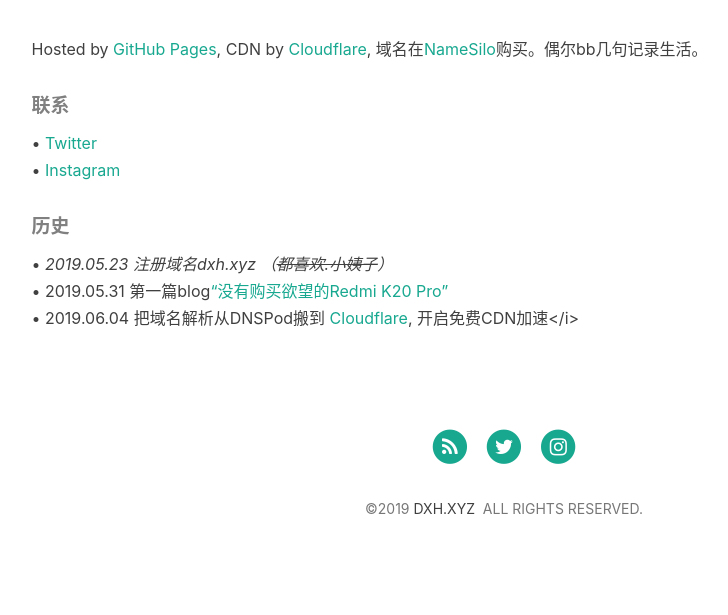
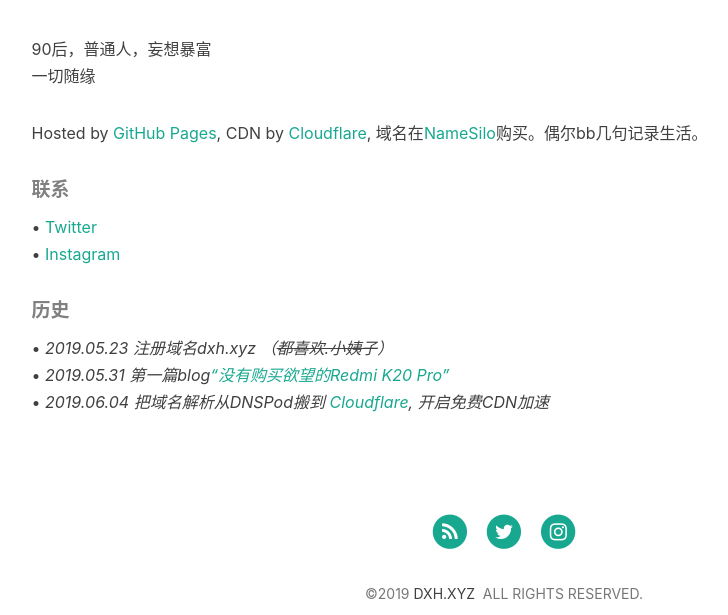
Before and after one commit to Devinteng/blog2, a Jekyll site: the page built from about.html, in a window 1280 px wide. Shown: the part 612-1227 px from the top of the page, without its empty margins (136-864 px from the left). Built offline with Jekyll 4.4.1, drawn with Linux system fonts in a browser that asks for light colours; nearby versions of some CDN libraries; comment, search, counter and statistics services are not loaded; before the commit the page ends 1143 px from its top, so only the background shows below that.

Commit message:
Update zh.md

```diff
--- a/_includes/about/zh.md
+++ b/_includes/about/zh.md
@@ -2,6 +2,8 @@
 
 <!-- music -->
 <iframe src="//music.163.com/outchain/player?type=2&id=1491585&auto=0&height=66" frameborder="0" width="100%" height="86px" > </iframe>
+90后，普通人，妄想暴富
+一切随缘
 
 Hosted by [GitHub Pages](https://pages.github.com/), CDN by [Cloudflare](https://www.cloudflare.com/), 域名在[NameSilo](https://www.namesilo.com/?rid=baa1b76ph)购买。偶尔bb几句记录生活。
 
@@ -11,6 +13,6 @@ Hosted by [GitHub Pages](https://pages.github.com/), CDN by [Cloudflare](https:/
  <br/>
 ##### 历史
 • *2019.05.23 注册域名dxh.xyz （~~都喜欢.小姨子~~）*
-• 2019.05.31 第一篇blog[“没有购买欲望的Redmi K20 Pro”](https://dxh.xyz/2019/05/31/Redmi-K20-pro/)
-• 2019.06.04 把域名解析从DNSPod搬到<a href="https://www.cloudflare.com/"> Cloudflare</a>, 开启免费CDN加速</i>
+• *2019.05.31 第一篇blog[“没有购买欲望的Redmi K20 Pro”](https://dxh.xyz/2019/05/31/Redmi-K20-pro/)*
+• *2019.06.04 把域名解析从DNSPod搬到<a href="https://www.cloudflare.com/"> Cloudflare</a>, 开启免费CDN加速*
  <br/>
```
